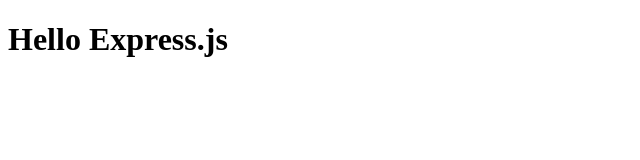
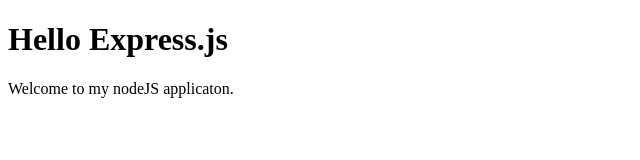
Before and after one commit to Safiomba/web-server, a website: page public/index.html in a window 1280 px wide. Shown: the whole page, without its empty margins (0-640 px from the left). Drawn offline with Linux system fonts and the light colour scheme.

Commit message:
change welcome message

```diff
--- a/public/index.html
+++ b/public/index.html
@@ -6,5 +6,6 @@
 </head>
 <body>
 <h1>Hello Express.js</h1>
+<p> Welcome to my nodeJS applicaton.</p>
 </body>
 </html>
```
